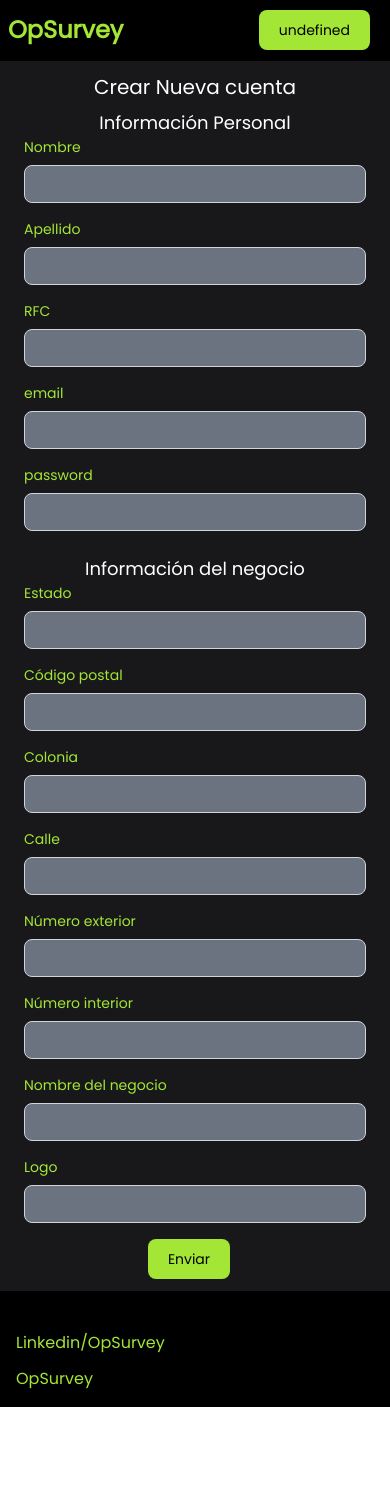
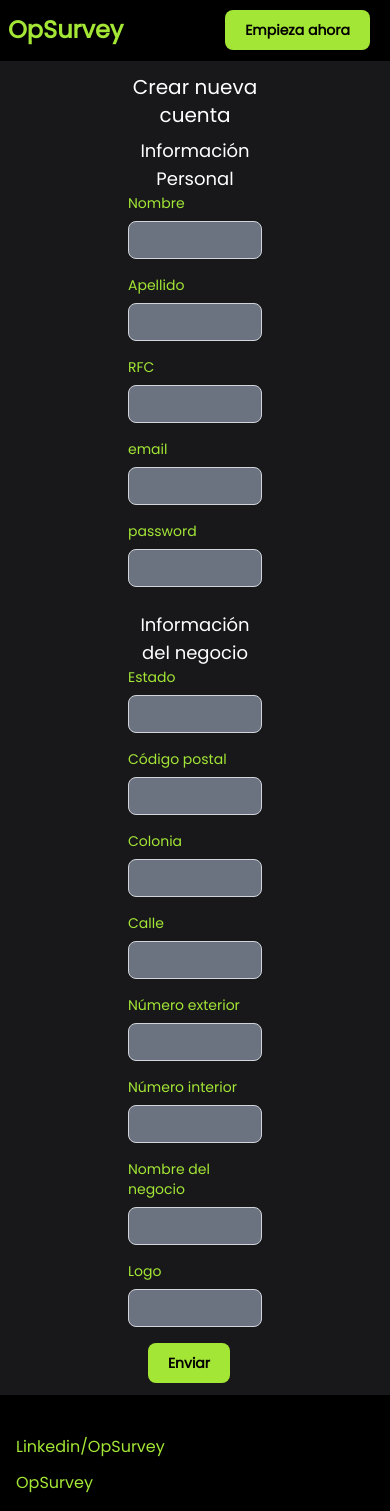
Before and after one commit to OpSurvey/web-app, a Next.js app: page /quoter in a window 390 px wide. Before the commit the page ends 1407 px from the top, so only its background shows below. Built offline with nearby package versions, Linux system fonts and the light colour scheme.

Commit message:
add props to button and links

```diff
--- /dev/null
+++ b/components/Button.jsx
@@ -0,0 +1,12 @@
+export default function Button(props) {
+  return (
+    <>
+      <button
+        type="submit"
+        className={`${props.style} font-semibold rounded-lg text-sm px-5 py-2.5 text-center mr-3 md:mr-0`}
+      >
+        {`${props.text}`}
+      </button>
+    </>
+  );
+}
--- a/components/ButtonLanding.jsx
+++ /dev/null
@@ -1,11 +0,0 @@
-export default function ButtonLanding(props) {
-    return (<>
-        <button
-            href="props.href"
-            type="submit"
-            className= {`hover:bg-${props.hoverColor} bg-lime-400 text-black font-medium rounded-lg text-sm px-5 py-2.5 text-center mr-3 md:mr-0`}
-            >
-            {`${props.text}`}
-        </button>
-        </>
-    )}
--- a/components/ClientForm.jsx
+++ b/components/ClientForm.jsx
@@ -1,5 +1,5 @@
 import { useForm } from "react-hook-form";
-import ButtonLanding from "./ButtonLanding";
+import Button from "./Button";
 import NavbarLanding from "./NavbarLanding";
 import FooterLanding from "./FooterLanding";
 
@@ -327,7 +327,7 @@ export default function ClientForm() {
         </div>
 
         <div className="flex justify-center align-center mb-3">
-          <ButtonLanding text="Enviar" />
+          <Button style="bg-lime-400 text-black" text="Enviar" />
         </div>
       </form>
     </main>
--- a/components/FooterLanding.jsx
+++ b/components/FooterLanding.jsx
@@ -3,7 +3,7 @@ export default function FooterLanding() {
     <footer className="p-4 bg-black md:flex md:items-center md:justify-between md:p-6">
       <span className="pl-36 text-base text-lime-400 sm:text-center">
         <img />
-        <a href="https://www.linkedin.com/" class="hover:underline">
+        <a href="https://www.linkedin.com/" className="hover:underline">
           Linkedin/OpSurvey
         </a>
       </span>
--- a/components/LogInForm.jsx
+++ b/components/LogInForm.jsx
@@ -1,7 +1,8 @@
 import { useForm } from "react-hook-form";
-import ButtonLanding from "./ButtonLanding";
+import Button from "./Button";
 import NavbarLanding from "./NavbarLanding";
 import FooterLanding from "./FooterLanding";
+import Link from "next/link";
 
 export default function LogInForm() {
   const {
@@ -85,7 +86,11 @@ export default function LogInForm() {
           </div>
 
           <div className="flex justify-center align-center">
-            <ButtonLanding id="iniciarSesion" text="Iniciar Sesión" />
+            <Link href="./user/dashboard">
+            <a>
+            <Button style="bg-lime-400 text-black" id="iniciarSesion" text="Iniciar Sesión" />
+            </a>
+            </Link>
           </div>
         </form>
       </main>
--- a/components/NavbarLanding.jsx
+++ b/components/NavbarLanding.jsx
@@ -1,17 +1,22 @@
-import ButtonLanding from "./ButtonLanding";
+import Link from "next/link";
+import Button from "./Button";
 
 export default function NavbarLanding() {
   return (
     <>
       <nav className="bg-black px-2 sm:px-4 py-2.5 fixed w-full top-0 left-0 border-b border-black">
         <div className="container flex flex-wrap justify-between items-center mx-auto">
-          <a href="#" className="flex items-center">
+          <a href="/" className="flex items-center">
             <span className="text-lime-400 self-center font-sans text-2xl font-semibold whitespace-nowrap">
               OpSurvey
             </span>
           </a>
           <div className="flex md:order-2">
-            <ButtonLanding fontColor="bg-lime-400" />
+            <Link href="./quoter">
+              <a >
+                <Button style="bg-lime-400 text-black" text="Empieza ahora" />
+              </a>
+            </Link>
           </div>
         </div>
       </nav>
--- a/components/PresentationCard.jsx
+++ b/components/PresentationCard.jsx
@@ -1,4 +1,5 @@
-import ButtonLanding from "./ButtonLanding";
+import Button from "./Button";
+import Link from "next/link";
 
 export default function PresentationCard(props) {
   return (
@@ -17,7 +18,11 @@ export default function PresentationCard(props) {
         </p>
 
         <div className="w-full flex items-center flex-col">
-          <ButtonLanding fontColor="bg-lime-400" />
+          <Link href="./quoter">
+            <a>
+              <Button style="bg-lime-400 text-black" text="Empieza ahora"/>
+            </a>
+          </Link>
         </div>
 
         <img
--- a/components/QuoteForm.jsx
+++ b/components/QuoteForm.jsx
@@ -1,5 +1,5 @@
 import { useForm } from "react-hook-form";
-import ButtonLanding from "./ButtonLanding";
+import Button from "./Button";
 import NavbarLanding from "./NavbarLanding";
 import FooterLanding from "./FooterLanding";
 import { Footer } from "flowbite-react";
@@ -190,7 +190,7 @@ export default function QuoteForm() {
         </div>
 
         <div className="flex justify-center align-center">
-          <ButtonLanding text="Enviar" />
+          <Button style="bg-lime-400 text-black" text="Enviar" />
         </div>
       </form>
     </main>
--- a/components/QuoterForm.jsx
+++ b/components/QuoterForm.jsx
@@ -1,7 +1,8 @@
 import { useForm } from "react-hook-form";
-import ButtonLanding from "./ButtonLanding";
+import Button from "./Button";
 import NavbarLanding from "./NavbarLanding";
 import FooterLanding from "./FooterLanding";
+import Link from "next/link";
 
 export default function QuoterForm() {
   const {
@@ -22,15 +23,15 @@ export default function QuoterForm() {
   return (
     <>
       <NavbarLanding />
-    <main className="mt-[61px] lg:px-44 sm:px-6 min-h-screen flex justify-center items-center">
+      <main className="mt-[61px] lg:px-48 sm:px-6 min-h-screen flex justify-center items-center">
         <form
           onSubmit={handleSubmit(onSubmit)}
-        className="bg-zinc-900 px-6 py-3 w-full md:h-full lg:w-full sm:rounded-none md:rounded-lg lg:rounded-none xl:rounded-lg"
+          className="bg-zinc-900 px-32 py-3 w-full md:h-full lg:w-full sm:rounded-none md:rounded-lg lg:rounded-none xl:rounded-lg"
         >
-        <h1 className="text-white text-center text-xl">
-          Crear Nueva cuenta
-        </h1>
-        <h3 className="text-white text-center text-lg pt-2">Información Personal</h3>
+          <h1 className="text-white text-center text-xl">Crear nueva cuenta</h1>
+          <h3 className="text-white text-center text-lg pt-2">
+            Información Personal
+          </h3>
           <div className="mb-4 w-full">
             <label
               htmlFor="firstName"
@@ -218,7 +219,6 @@ export default function QuoterForm() {
                 </span>
               )}
             </div>
-
           </div>
           <div className="grid md:grid-cols-2 md:gap-6">
             <div className="mb-4 w-full">
@@ -261,7 +261,6 @@ export default function QuoterForm() {
                 <span className="text-red-400 ">La calle es requerida</span>
               )}
             </div>
-
           </div>
           <div className="grid md:grid-cols-2 md:gap-6">
             <div className="mb-4 w-full">
@@ -303,7 +302,6 @@ export default function QuoterForm() {
                 {...register("intNumber")}
               />
             </div>
-
           </div>
           <div className="grid md:grid-cols-2 md:gap-6">
             <div className="mb-4 w-full">
@@ -343,7 +341,11 @@ export default function QuoterForm() {
           </div>
 
           <div className="flex justify-center align-center w-200">
-          <ButtonLanding hoverColor="lime-600" text="Enviar" />
+            <Link href="./login">
+              <a>
+                <Button style="bg-lime-400 text-black" text="Enviar" />
+              </a>
+            </Link>
           </div>
         </form>
       </main>
--- a/components/RecipeForm.jsx
+++ b/components/RecipeForm.jsx
@@ -1,5 +1,5 @@
 import { useForm } from "react-hook-form";
-import ButtonLanding from "./ButtonLanding";
+import Button from "./Button";
 import NavbarLanding from "./NavbarLanding";
 import FooterLanding from "./FooterLanding";
 
@@ -189,7 +189,7 @@ export default function RecepiForm() {
             </div> */}
 
             <div className="flex justify-center align-center mb-3">
-              <ButtonLanding text="Enviar" />
+              <Button style="bg-lime-400 text-black" text="Enviar" />
             </div>
           </form>
         </main>
--- a/pages/index.jsx
+++ b/pages/index.jsx
@@ -2,15 +2,16 @@ import PresentationCard from "../components/PresentationCard";
 import HowToUseCard from "../components/HowToUseCard";
 import OpinionCard from "../components/OpinionCard";
 import NavbarLanding from "../components/NavbarLanding";
-import ButtonLanding from "../components/ButtonLanding";
+import Button from "../components/Button";
 import FooterLanding from "../components/FooterLanding";
 import HowToUseCardIMG from "../components/HowToUseCardIMG";
+import Link from "next/link";
 
 export default function Home() {
   return (
     <>
       <header>
-        <NavbarLanding />
+        <NavbarLanding/>
       </header>
       <main className="mt-[61px] px-44">
         <section className="pt-10 md:grid lg:grid-cols-[500px_1fr] lg:my-2 md:mb-2">
@@ -79,7 +80,11 @@ export default function Home() {
             <h1 className="text-8xl font-black ">$1 USD</h1>
             <p className="text-2xl font-medium">por cotización enviada</p>
           </div>
-          <ButtonLanding fontColor="bg-zinc-900" textColor="text-white" />
+          <Link href="./quoter">
+            <a >
+              <Button style="bg-zinc-900 text-white" text="Empieza ahora"/>
+            </a>
+          </Link>
         </article>
       </main>
       <FooterLanding />
```
Lines whose indentation alone changed are shown as unchanged.
